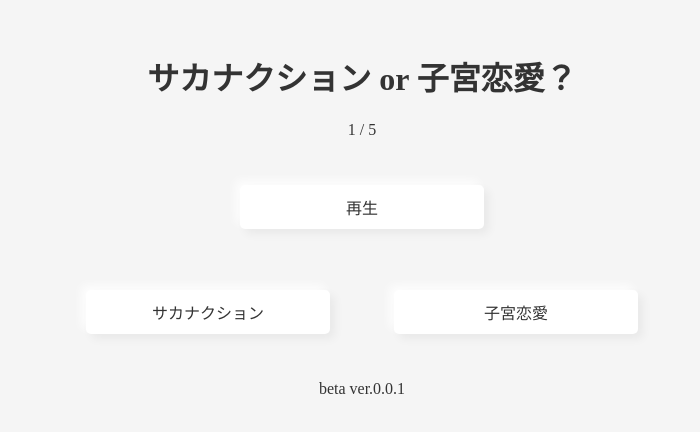
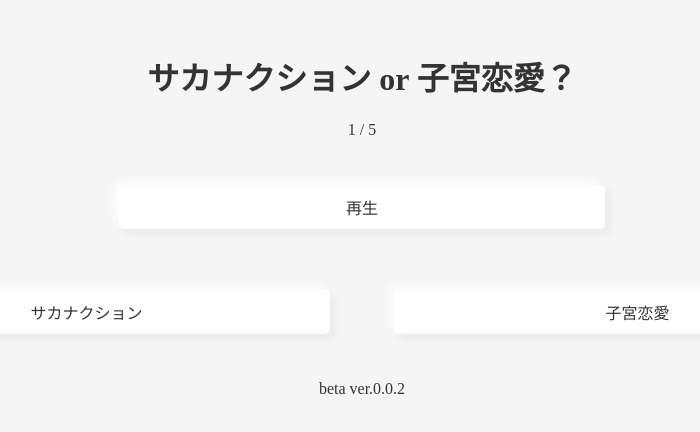
Before and after one commit to circleTKG/atomic-dog, a plain HTML site: page index.html in a window 1280 px wide. Shown: the whole page, without its empty margins (278-978 px from the left). Drawn offline with Linux system fonts and the light colour scheme; a web font is replaced by a local one.

Commit message:
beta ver.0.0.2

```diff
--- a/index.html
+++ b/index.html
@@ -32,7 +32,7 @@
             <button onclick="answer('shikyuu')">子宮恋愛</button>
         </div>
         <div>
-            <p>beta ver.0.0.1</p>
+            <p>beta ver.0.0.2</p>
         </div>
     </main>
 </body>
--- a/style.css
+++ b/style.css
@@ -28,7 +28,7 @@ button {
   border-radius: 5px;
   font-size: 16px;
   text-decoration: none;
-  width: 20%;
+  width: 40%;
   margin: 2.5%;
   box-shadow: 5px 5px 10px rgba(0, 0, 0, 0.05),
               -5px -5px 10px rgba(255, 255, 255, 0.8);
```
